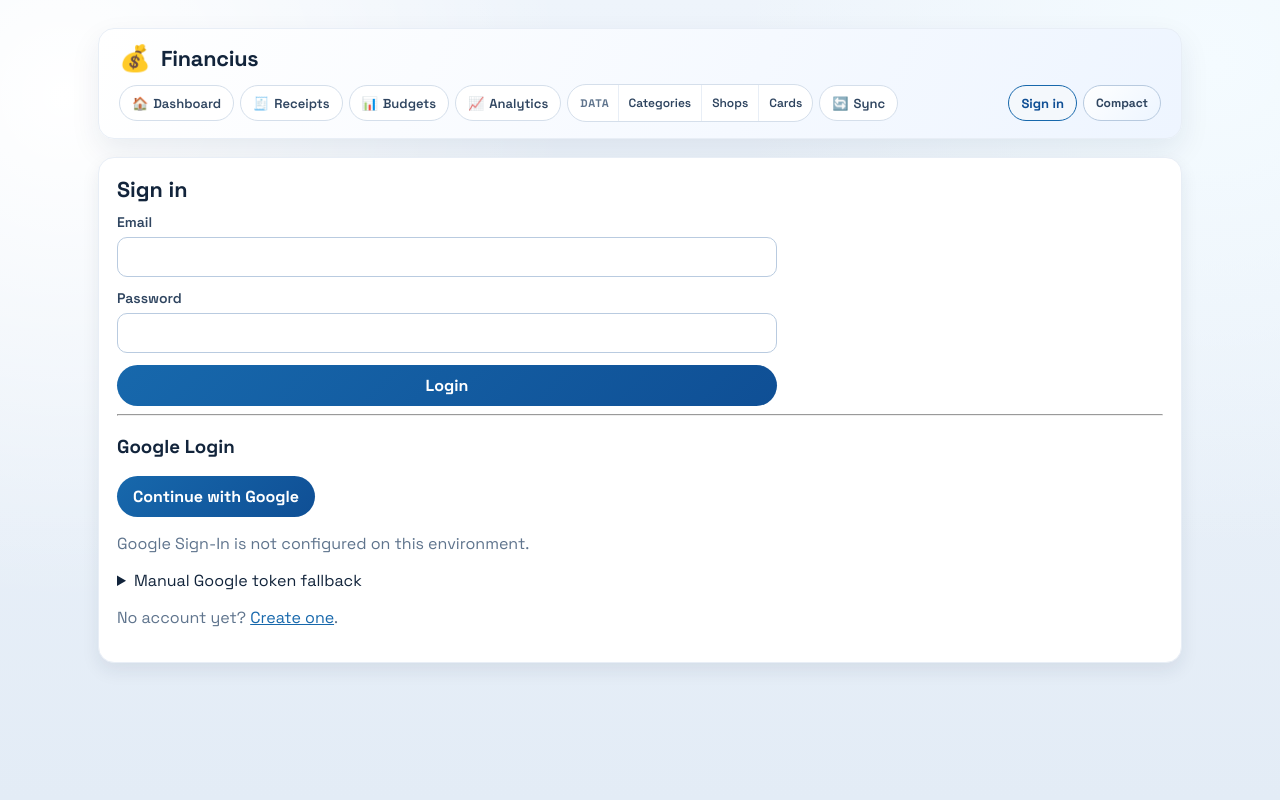
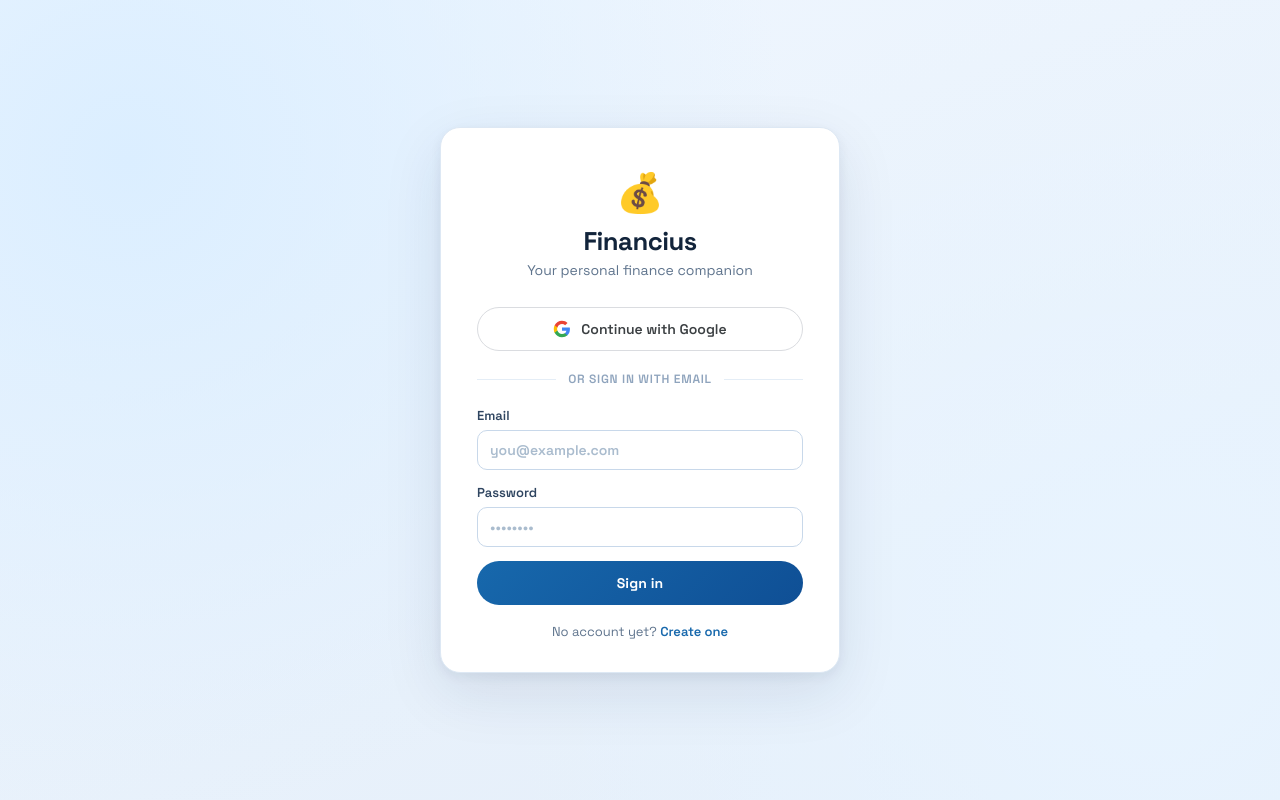
Before and after one commit to dgomatenten/financius_web, a Flask app: page /login in a window 1280 px wide. Run offline with Flask 3, Linux system fonts and the light colour scheme.

Commit message:
design: standalone auth pages with Google button branding and centered card layout

```diff
--- /dev/null
+++ b/backend/src/static/css/auth.css
@@ -0,0 +1,202 @@
+/* Auth pages — standalone centered layout */
+
+body.auth-page {
+  margin: 0;
+  min-height: 100vh;
+  display: flex;
+  align-items: center;
+  justify-content: center;
+  background:
+    radial-gradient(circle at 10% 20%, #dbeeff 0%, transparent 50%),
+    radial-gradient(circle at 90% 80%, #e8f4ff 0%, transparent 50%),
+    linear-gradient(160deg, #f0f7ff 0%, #e4eef9 100%);
+  font-family: "Space Grotesk", "Manrope", sans-serif;
+}
+
+.auth-shell {
+  width: 100%;
+  padding: 16px;
+  display: flex;
+  justify-content: center;
+}
+
+.auth-card {
+  background: #ffffff;
+  border: 1px solid #dde8f4;
+  border-radius: 20px;
+  box-shadow: 0 20px 60px rgba(17, 42, 74, 0.1), 0 4px 12px rgba(17, 42, 74, 0.06);
+  padding: 40px 36px 32px;
+  width: 100%;
+  max-width: 400px;
+}
+
+.auth-brand {
+  text-align: center;
+  margin-bottom: 28px;
+}
+
+.auth-logo {
+  font-size: 2.4rem;
+  display: block;
+  margin-bottom: 8px;
+}
+
+.auth-title {
+  margin: 0;
+  font-size: 1.6rem;
+  font-weight: 700;
+  color: #12243b;
+  letter-spacing: -0.02em;
+}
+
+.auth-subtitle {
+  margin: 4px 0 0;
+  font-size: 14px;
+  color: #5f748d;
+}
+
+/* Google button */
+.btn-google {
+  width: 100%;
+  display: flex;
+  align-items: center;
+  justify-content: center;
+  gap: 10px;
+  border: 1px solid #dadce0;
+  border-radius: 999px;
+  background: #ffffff;
+  color: #3c4043;
+  font-size: 14px;
+  font-weight: 600;
+  padding: 10px 16px;
+  cursor: pointer;
+  transition: background 0.15s ease, box-shadow 0.15s ease;
+  font-family: inherit;
+  min-height: 44px;
+}
+
+.btn-google:hover {
+  background: #f8faff;
+  box-shadow: 0 2px 8px rgba(60, 64, 67, 0.16);
+  transform: none;
+}
+
+.google-icon {
+  width: 18px;
+  height: 18px;
+  flex-shrink: 0;
+}
+
+/* Divider */
+.auth-divider {
+  display: flex;
+  align-items: center;
+  gap: 12px;
+  margin: 20px 0;
+  color: #8fa4bd;
+  font-size: 12px;
+  font-weight: 600;
+  text-transform: uppercase;
+  letter-spacing: 0.06em;
+}
+
+.auth-divider::before,
+.auth-divider::after {
+  content: "";
+  flex: 1;
+  height: 1px;
+  background: #e4edf6;
+}
+
+/* Form */
+.auth-form {
+  display: grid;
+  gap: 14px;
+  max-width: none;
+}
+
+.field-label {
+  display: grid;
+  gap: 6px;
+  font-size: 13px;
+  color: #2f4560;
+  font-weight: 600;
+}
+
+.field-label input {
+  border: 1.5px solid #c8d8ea;
+  border-radius: 10px;
+  padding: 10px 12px;
+  font: inherit;
+  font-size: 14px;
+  background: #fff;
+  transition: border-color 0.15s ease, box-shadow 0.15s ease;
+  outline: none;
+}
+
+.field-label input:focus {
+  border-color: #1768ac;
+  box-shadow: 0 0 0 3px rgba(23, 104, 172, 0.12);
+}
+
+.field-label input::placeholder {
+  color: #aabcce;
+}
+
+/* Primary button */
+.btn-primary {
+  width: 100%;
+  border: 0;
+  border-radius: 999px;
+  background: linear-gradient(135deg, #1768ac 0%, #0f4f95 100%);
+  color: #ffffff;
+  font-size: 14px;
+  font-weight: 700;
+  padding: 11px 16px;
+  cursor: pointer;
+  min-height: 44px;
+  font-family: inherit;
+  transition: transform 0.15s ease, box-shadow 0.15s ease;
+  letter-spacing: 0.01em;
+}
+
+.btn-primary:hover {
+  transform: translateY(-1px);
+  box-shadow: 0 8px 20px rgba(23, 104, 172, 0.32);
+}
+
+.btn-primary:active {
+  transform: translateY(0);
+  box-shadow: none;
+}
+
+/* Footer link */
+.auth-footer {
+  margin: 18px 0 0;
+  text-align: center;
+  font-size: 13px;
+  color: #5f748d;
+}
+
+.auth-footer a {
+  color: #1768ac;
+  text-decoration: none;
+  font-weight: 600;
+}
+
+.auth-footer a:hover {
+  text-decoration: underline;
+}
+
+/* Output area */
+.auth-card .out {
+  margin-top: 12px;
+  font-size: 12px;
+}
+
+@media (max-width: 480px) {
+  .auth-card {
+    padding: 28px 20px 24px;
+    border-radius: 16px;
+  }
+}
--- a/backend/src/templates/auth/login.html
+++ b/backend/src/templates/auth/login.html
@@ -1,45 +1,61 @@
-{% extends "base.html" %}
+<!doctype html>
+<html lang="en">
+  <head>
+    <meta charset="UTF-8" />
+    <meta name="viewport" content="width=device-width, initial-scale=1.0" />
+    <title>Sign in — Financius</title>
+    <link rel="preconnect" href="https://fonts.googleapis.com" />
+    <link rel="preconnect" href="https://fonts.gstatic.com" crossorigin />
+    <link href="https://fonts.googleapis.com/css2?family=Space+Grotesk:wght@400;500;600;700&display=swap" rel="stylesheet" />
+    <link rel="stylesheet" href="/static/css/app.css" />
+    <link rel="stylesheet" href="/static/css/auth.css" />
+  </head>
+  <body class="auth-page">
+    <main class="auth-shell">
+      <div class="auth-card">
+        <div class="auth-brand">
+          <span class="auth-logo" aria-hidden="true">💰</span>
+          <h1 class="auth-title">Financius</h1>
+          <p class="auth-subtitle">Your personal finance companion</p>
+        </div>
 
-{% block title %}Login - Financius Web{% endblock %}
+        <button id="googleSignInStart" class="btn-google" type="button">
+          <svg class="google-icon" viewBox="0 0 24 24" aria-hidden="true">
+            <path fill="#4285F4" d="M22.56 12.25c0-.78-.07-1.53-.2-2.25H12v4.26h5.92c-.26 1.37-1.04 2.53-2.21 3.31v2.77h3.57c2.08-1.92 3.28-4.74 3.28-8.09z"/>
+            <path fill="#34A853" d="M12 23c2.97 0 5.46-.98 7.28-2.66l-3.57-2.77c-.98.66-2.23 1.06-3.71 1.06-2.86 0-5.29-1.93-6.16-4.53H2.18v2.84C3.99 20.53 7.7 23 12 23z"/>
+            <path fill="#FBBC05" d="M5.84 14.09c-.22-.66-.35-1.36-.35-2.09s.13-1.43.35-2.09V7.07H2.18C1.43 8.55 1 10.22 1 12s.43 3.45 1.18 4.93l3.66-2.84z"/>
+            <path fill="#EA4335" d="M12 5.38c1.62 0 3.06.56 4.21 1.64l3.15-3.15C17.45 2.09 14.97 1 12 1 7.7 1 3.99 3.47 2.18 7.07l3.66 2.84c.87-2.6 3.3-4.53 6.16-4.53z"/>
+          </svg>
+          Continue with Google
+        </button>
 
-{% block content %}
-<section class="card">
-  <h2>Sign in</h2>
-  <form id="loginForm" class="stack-form">
-    <label>
+        <div class="auth-divider"><span>or sign in with email</span></div>
+
+        <form id="loginForm" class="auth-form">
+          <label class="field-label">
             Email
-      <input id="loginEmail" type="email" required />
+            <input id="loginEmail" type="email" placeholder="you@example.com" required autocomplete="email" />
           </label>
-    <label>
+          <label class="field-label">
             Password
-      <input id="loginPassword" type="password" required />
+            <input id="loginPassword" type="password" placeholder="••••••••" required autocomplete="current-password" />
           </label>
-    <button type="submit">Login</button>
+          <button type="submit" class="btn-primary">Sign in</button>
         </form>
-  <hr />
-  <h3>Google Login</h3>
-  <div id="googleSignInSection">
-    <button id="googleSignInStart" type="button">Continue with Google</button>
-    <p id="googleSignInHint" class="muted"></p>
-  </div>
-  <details>
-    <summary>Manual Google token fallback</summary>
-    <form id="googleLoginForm" class="stack-form">
-      <label>
-        Google ID Token
-        <textarea id="googleIdToken" rows="3" required></textarea>
-      </label>
-      <button type="submit">Login with Google Token</button>
-    </form>
-  </details>
-  <p class="muted">No account yet? <a href="/register">Create one</a>.</p>
+
+        <p class="auth-footer">
+          No account yet? <a href="/register">Create one</a>
+        </p>
+
         <pre id="loginOut" class="out"></pre>
         <pre id="googleOut" class="out"></pre>
-</section>
+      </div>
+    </main>
     <script>
       window.FINANCIUS_GOOGLE_CLIENT_ID = "{{ google_client_id|default('replace-me') }}";
       window.FINANCIUS_GOOGLE_REDIRECT_URI = "{{ google_redirect_uri|default('/login') }}";
     </script>
     <script src="/static/js/session.js" defer></script>
     <script src="/static/js/auth.js" defer></script>
-{% endblock %}
+  </body>
+</html>
```
Also changed, not shown: backend/src/templates/auth/register.html (+42 -22 lines). Lines whose indentation alone changed are shown as unchanged.
